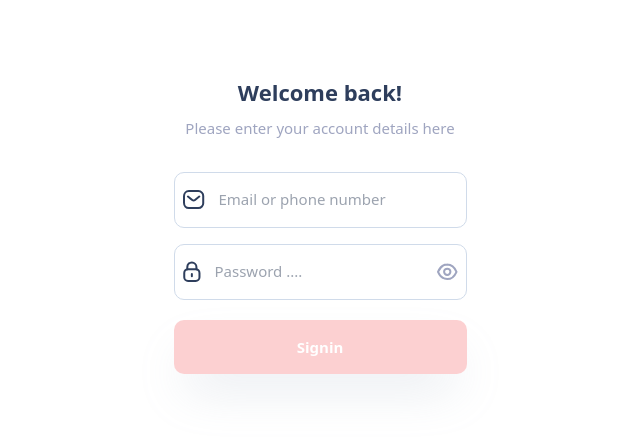
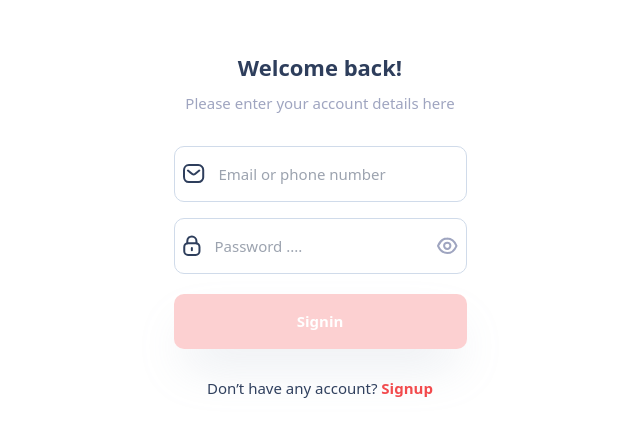
Before and after one commit to evergreenx/cookbooked, a Next.js app: page /auth/signin in a window 1280 px wide. Shown: the part 175-612 px from the top of the page, without its empty margins (320-960 px from the left). Built offline with nearby package versions, Linux system fonts and the light colour scheme; no server answers.

Commit message:
fox toast error

```diff
--- a/src/pages/auth/signin.tsx
+++ b/src/pages/auth/signin.tsx
@@ -152,6 +152,13 @@ const Signup = () => {
         </motion.div>
       </form>
 
+      <p className="text-[#2E3E5C] font-medium text-[15px] mt-[28px] ">
+        Don’t have any account?{" "}
+        <a href="/auth/signup" className="text-brandColor font-bold">
+          Signup
+        </a>
+      </p>
+
       <Toaster position="bottom-center" reverseOrder={false} />
     </motion.div>
   );
--- a/src/providers/AuthProviders.tsx
+++ b/src/providers/AuthProviders.tsx
@@ -63,6 +63,7 @@ export const UserProvider = ({ children }: UserProviderProps) => {
       router.push("/");
     } catch (error: any) {
       const appwriteException = error as AppwriteException;
+      toast.error(appwriteException.message);
       console.error(appwriteException.message);
     }
   };
```
